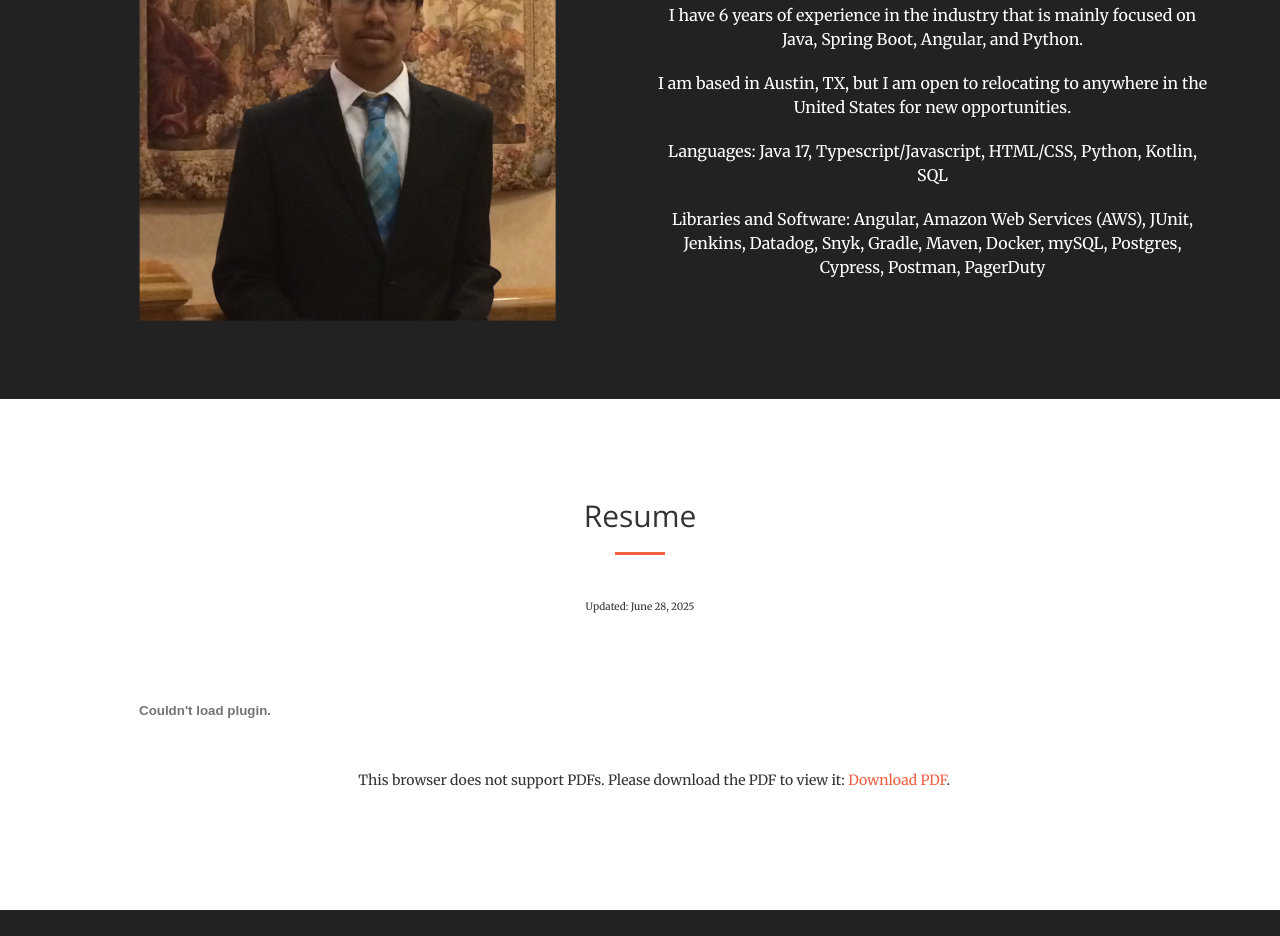
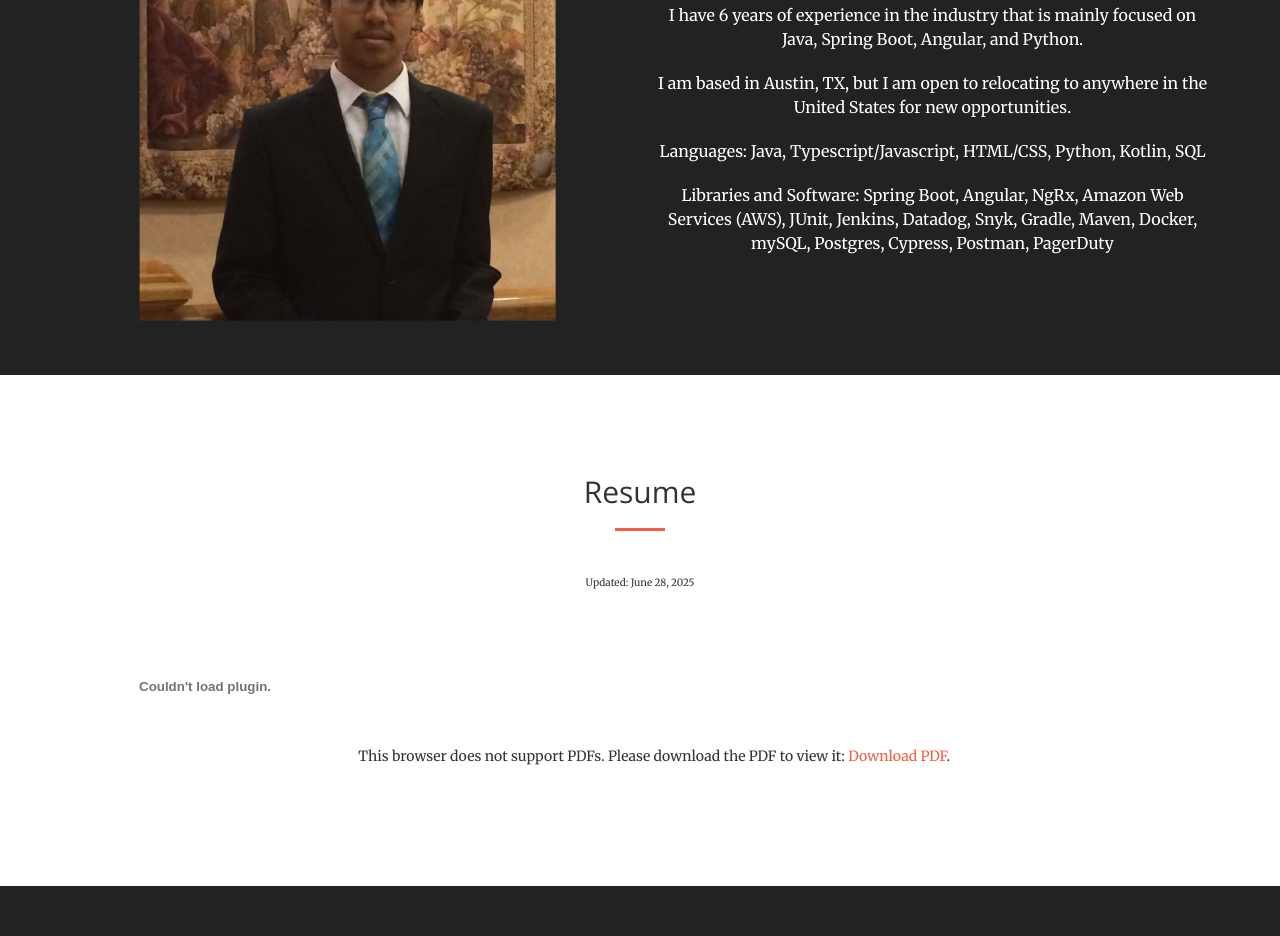
Before and after one commit to dnlkhuu77/dnlkhuu77.github.io, a website: page index.html in a window 1280 px wide. Shown: the part 1065-2001 px from the top of the page. Drawn offline with nearby package versions, Linux system fonts and the light colour scheme.

Commit message:
Updating resume

```diff
--- a/index.html
+++ b/index.html
@@ -108,8 +108,8 @@
                             <p>Hello. My name is Daniel Khuu. I'm a backend focused software engineer who previously worked for Current Health - Best Buy Health from October 2021 to June 2025</p>
     						<p>I have 6 years of experience in the industry that is mainly focused on Java, Spring Boot, Angular, and Python.</p>
                             <p>I am based in Austin, TX, but I am open to relocating to anywhere in the United States for new opportunities.</p>
-    						<p>Languages: Java 17, Typescript/Javascript, HTML/CSS, Python, Kotlin, SQL</p>
-    						<p>Libraries and Software: Angular, Amazon Web Services (AWS), JUnit, Jenkins, Datadog, Snyk, Gradle, Maven, Docker, mySQL, Postgres, Cypress, Postman, PagerDuty</p>
+    						<p>Languages: Java, Typescript/Javascript, HTML/CSS, Python, Kotlin, SQL</p>
+    						<p>Libraries and Software: Spring Boot, Angular, NgRx, Amazon Web Services (AWS), JUnit, Jenkins, Datadog, Snyk, Gradle, Maven, Docker, mySQL, Postgres, Cypress, Postman, PagerDuty</p>
 
                 </div>
             </div>
```
Also changed, not shown: 1 other file.
